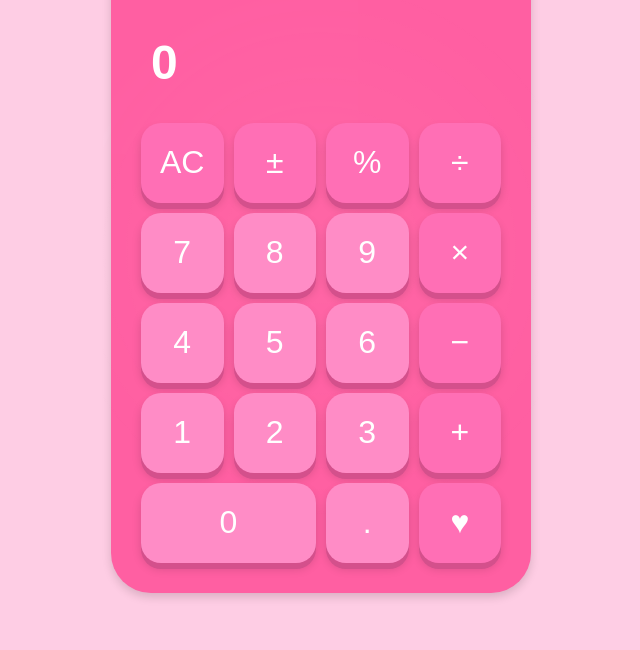
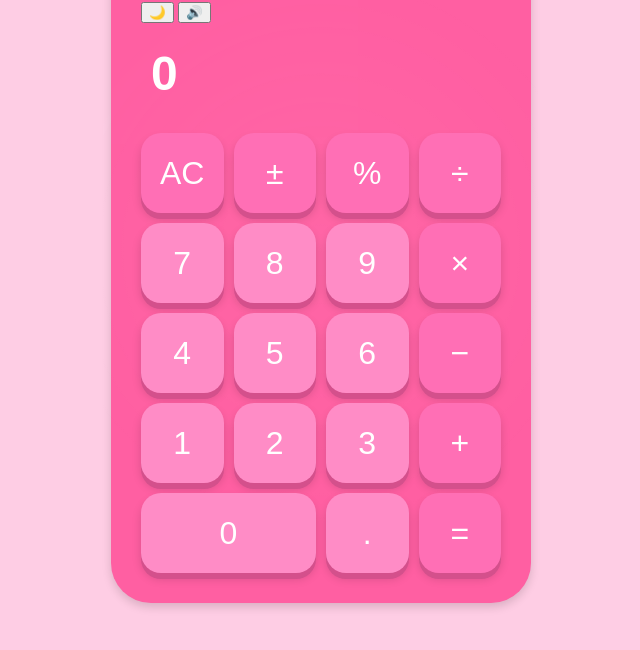
Before and after one commit to cherrycc93/modern-calculator-web-app, a plain HTML site: page index.html in a window 1280 px wide. Shown: the part 150-800 px from the top of the page, without its empty margins (319-959 px from the left). Drawn offline with Linux system fonts and the light colour scheme.

Commit message:
Add day/night and sound toggle controls

```diff
--- a/index.html
+++ b/index.html
@@ -7,22 +7,26 @@
   <link rel="stylesheet" href="style.css">
 </head>
 <body>
-<div class="calculator">
+  <div class="calculator day">
     <div class="logo">GlamCalc</div>
+    <div class="controls">
+      <button id="theme-toggle" class="control-btn" aria-label="Toggle Day/Night">🌙</button>
+      <button id="sound-toggle" class="control-btn" aria-label="Toggle Sound">🔊</button>
+    </div>
     <div class="display">
       <div id="expression" class="expression"></div>
       <div id="result" class="result">0</div>
     </div>
     <div class="keypad">
       <button class="btn function" data-value="AC">AC</button>
-    <button class="btn function" data-value="negate">±</button>
+      <button class="btn function" data-value="±">±</button>
       <button class="btn function" data-value="%">%</button>
       <button class="btn operator" data-value="÷">÷</button>
 
       <button class="btn number" data-value="7">7</button>
       <button class="btn number" data-value="8">8</button>
       <button class="btn number" data-value="9">9</button>
-    <button class="btn operator" data-value="×">×</button>
+      <button class="btn operator" data-value="x">×</button>
 
       <button class="btn number" data-value="4">4</button>
       <button class="btn number" data-value="5">5</button>
@@ -36,9 +40,10 @@
 
       <button class="btn number zero" data-value="0">0</button>
       <button class="btn number" data-value=".">.</button>
-    <button class="btn equal" data-value="=">&#9829;</button>
+      <button class="btn equal" data-value="=">=</button>
     </div>
   </div>
+
   <script src="script.js"></script>
 </body>
 </html>
```
Lines whose indentation alone changed are shown as unchanged.
